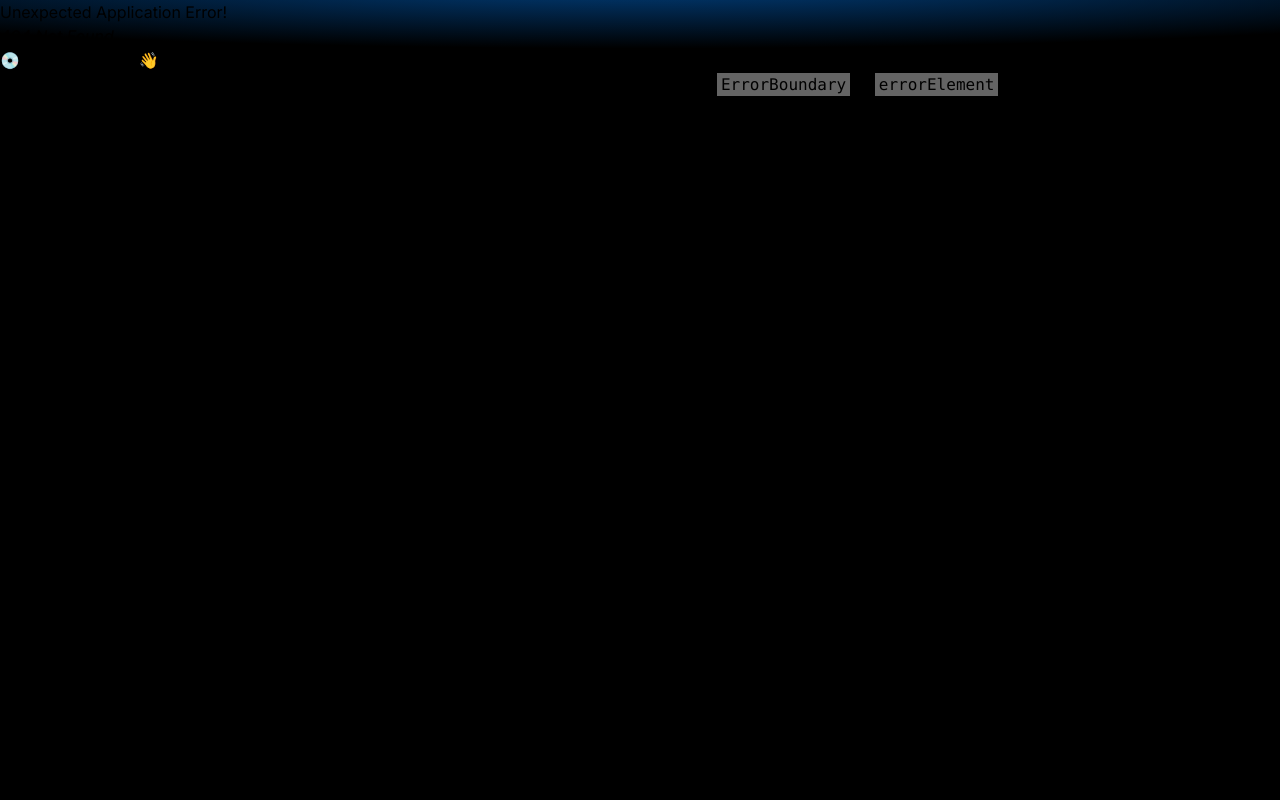
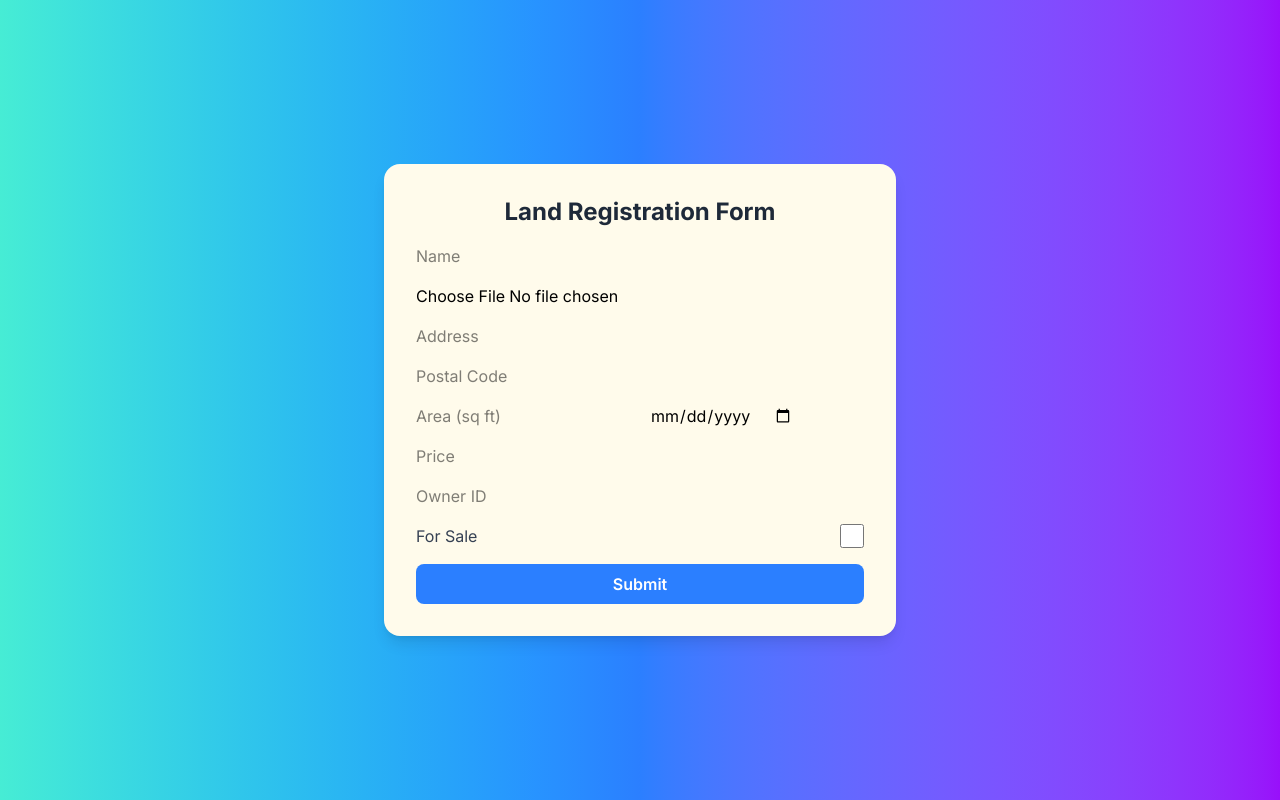
Before and after one commit to manik-prakash/Hack-JMI, a React (Vite) app in the folder Frontend/: page /landregister in a window 1280 px wide. Before the commit this address had no page. Built offline with nearby package versions, Linux system fonts and the light colour scheme.

Commit message:
Form added

```diff
--- a/Frontend/package.json
+++ b/Frontend/package.json
@@ -12,6 +12,7 @@
   "dependencies": {
     "@tailwindcss/vite": "^4.0.4",
     "axios": "^1.7.9",
+    "framer-motion": "^12.4.1",
     "react": "^19.0.0",
     "react-dom": "^19.0.0",
     "react-icons": "^5.4.0",
--- a/Frontend/src/App.jsx
+++ b/Frontend/src/App.jsx
@@ -4,6 +4,7 @@ import Home from "./components/Home";
 import Login from "./components/LogIn";
 import Auth from "./components/Auth";
 import Navbar from "./components/Navbar";
+import LandRegister from "./components/LandRegister";
 import './App.css';
 
 function App() {
@@ -24,6 +25,10 @@ function App() {
       path: "/auth",
       element: <Auth />,
     },
+    {
+      path: "/landregister",
+      element: <LandRegister />,
+    },
   ]);
   return (
     <>
--- a/Frontend/src/components/Home.jsx
+++ b/Frontend/src/components/Home.jsx
@@ -1,5 +1,5 @@
 import React from "react";
-
+import { NavLink } from "react-router-dom";
 const Home = () => {
   return (
     <div className="text-white min-h-screen flex justify-center items-center gap-28">
@@ -23,9 +23,11 @@ const Home = () => {
               buying, selling, and managing real estate.
             </div>
             <div className="flex gap-10">
+              <NavLink to="/landregister">
               <button className="text-lg bg-gradient-to-r from-green-400 to-blue-600 hover:from-green-500 hover:to-blue-700 text-white px-10 py-5 rounded-full shadow-lg transition-transform transform hover:scale-105">
-                Try Now
+                Register land
               </button>
+              </NavLink>
               <button className="text-lg bg-gradient-to-r from-green-400 to-blue-600 hover:from-green-500 hover:to-blue-700 text-white px-10 py-5 rounded-full shadow-lg transition-transform transform hover:scale-105">
                 Try Now
               </button>
--- /dev/null
+++ b/Frontend/src/components/LandRegister.jsx
@@ -0,0 +1,141 @@
+import React, { useState } from "react";
+import { motion } from "framer-motion";
+
+export default function CrazyForm() {
+  const [formData, setFormData] = useState({
+    name: "",
+    image: null,
+    address: "",
+    postalCode: "",
+    area: "",
+    dateofPurchase: "",
+    sale: false,
+    price: "",
+    ownerID: ""
+  });
+
+  const handleChange = (e) => {
+    const { name, value, type, checked } = e.target;
+    setFormData({
+      ...formData,
+      [name]: type === "checkbox" ? checked : value,
+    });
+  };
+
+  const handleImageChange = (e) => {
+    setFormData({
+      ...formData,
+      image: e.target.files[0],
+    });
+  };
+
+  const handleSubmit = (e) => {
+    e.preventDefault();
+    console.log("Submitted Data:", formData);
+  };
+
+  return (
+    <motion.div
+      initial={{ opacity: 0, y: -50 }}
+      animate={{ opacity: 1, y: 0 }}
+      transition={{ duration: 0.5 }}
+      className="flex justify-center items-center min-h-screen bg-gradient-to-r from-teal-300 via-blue-500 to-purple-600"
+    >
+      <form
+        onSubmit={handleSubmit}
+        className="bg-amber-50 p-8 rounded-2xl shadow-lg max-w-lg w-full space-y-4"
+      >
+        <h2 className=" text-2xl font-bold text-center text-gray-800">Land Registration Form</h2>
+        <input
+          type="text"
+          name="name"
+          placeholder="Name"
+          onChange={handleChange}
+          className="input-style"
+          required
+        />
+        <input
+          type="file"
+          name="image"
+          onChange={handleImageChange}
+          className="input-style  border-zinc-500"
+          accept="image/*"
+        />
+        {formData.image && (
+          <div className="flex justify-center">
+            <img
+              src={URL.createObjectURL(formData.image)}
+              alt="Preview"
+              className="h-32 w-32 object-cover mt-4"
+            />
+          </div>
+        )}
+        <input
+          type="text"
+          name="address"
+          placeholder="Address"
+          onChange={handleChange}
+          className="input-style"
+          required
+        />
+        <input
+          type="number"
+          name="postalCode"
+          placeholder="Postal Code"
+          onChange={handleChange}
+          className="input-style"
+          required
+        />
+        <input
+          type="number"
+          name="area"
+          placeholder="Area (sq ft)"
+          onChange={handleChange}
+          className="input-style"
+          required
+        />
+        <input
+          type="date"
+          name="dateofPurchase"
+          onChange={handleChange}
+          className="input-style"
+          required
+        />
+        <input
+          type="number"
+          name="price"
+          placeholder="Price"
+          onChange={handleChange}
+          className="input-style"
+          required
+        />
+        <input
+          type="text"
+          name="ownerID"
+          placeholder="Owner ID"
+          onChange={handleChange}
+          className="input-style"
+        />
+
+        <div className="flex items-center justify-between">
+          <span className="text-gray-700">For Sale</span>
+          <input
+            type="checkbox"
+            checked={formData.sale}
+            onChange={() => setFormData({ ...formData, sale: !formData.sale })}
+            className="w-6 h-6 text-blue-600 border-gray-300 rounded focus:ring-blue-500"
+          />
+        </div>
+
+        <motion.button
+          whileHover={{ scale: 1.1 }}
+          whileTap={{ scale: 0.9 }}
+          type="submit"
+          className="w-full bg-blue-500 text-white py-2 rounded-lg font-semibold hover:bg-blue-700 transition"
+        >
+          Submit
+        </motion.button>
+      </form>
+    </motion.div>
+  );
+}
```
Also changed, not shown: 1 other file (tests, documents, lock files or other folders).
